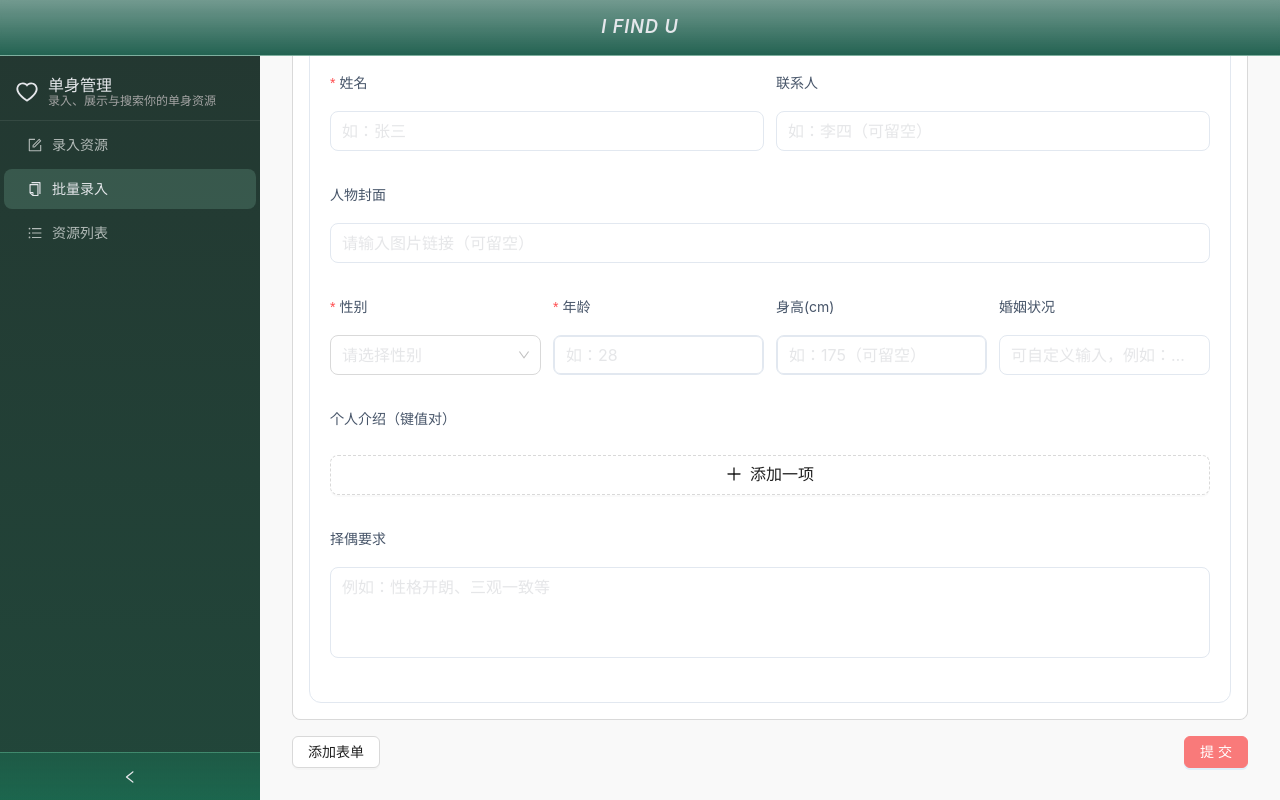
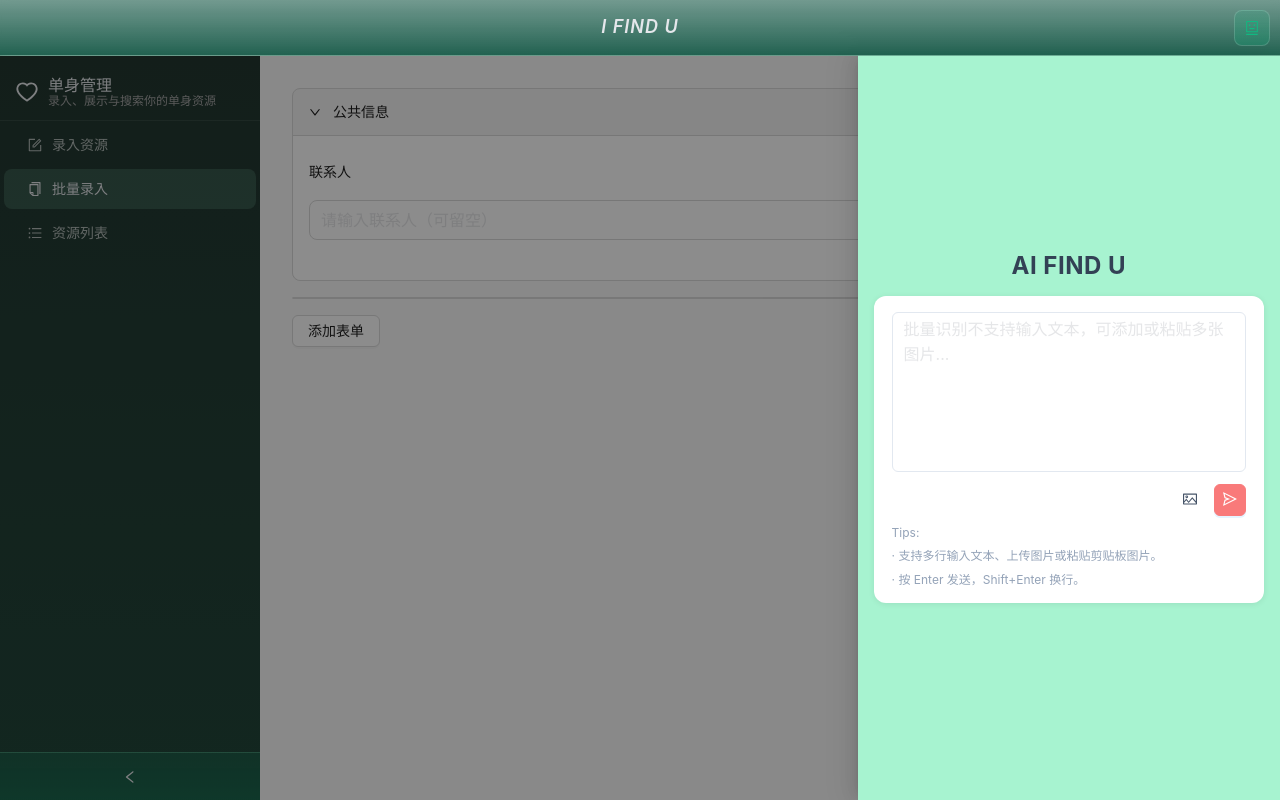
Before and after one commit to mamamiyear/if.u.clients.web, a React (Vite) app: page /batch-register in a window 1280 px wide. Both pictures are taken after a click on the button "打开/收起输入". Built offline with nearby package versions, Linux system fonts and the light colour scheme.

Commit message:
feat: support batch recognize images for batch register

```diff
--- a/src/components/BatchRegister.tsx
+++ b/src/components/BatchRegister.tsx
@@ -2,16 +2,19 @@ import React from 'react'
 import { Layout, Collapse, Form, Input, Button, Space, message, Spin } from 'antd'
 import type { FormInstance } from 'antd'
 import PeopleForm from './PeopleForm.tsx'
+import InputDrawer from './InputDrawer.tsx'
 import { createPeoplesBatch, type People } from '../apis'
 
 const { Panel } = Collapse as any
 const { Content } = Layout
 
-type FormItem = { id: string }
+type FormItem = { id: string; initialData?: any }
 
-const BatchRegister: React.FC = () => {
+type Props = { inputOpen?: boolean; onCloseInput?: () => void; containerEl?: HTMLElement | null }
+
+const BatchRegister: React.FC<Props> = ({ inputOpen = false, onCloseInput, containerEl }) => {
   const [commonForm] = Form.useForm()
-  const [items, setItems] = React.useState<FormItem[]>([{ id: `${Date.now()}-${Math.random()}` }])
+  const [items, setItems] = React.useState<FormItem[]>([])
   const instancesRef = React.useRef<Record<string, FormInstance>>({})
   const [loading, setLoading] = React.useState(false)
 
@@ -38,6 +41,12 @@ const BatchRegister: React.FC = () => {
       match_requirement: values.match_requirement || undefined,
       cover: values.cover || undefined,
     }
+  }
+
+  const handleInputResult = (list: any) => {
+    const arr = Array.isArray(list) ? list : [list]
+    const next: FormItem[] = arr.map((data: any) => ({ id: `${Date.now()}-${Math.random()}`, initialData: data }))
+    setItems((prev) => [...prev, ...next])
   }
 
   const handleSubmit = async () => {
@@ -89,7 +98,7 @@ const BatchRegister: React.FC = () => {
     <Content className="main-content">
       <div className="content-body">
         <Collapse defaultActiveKey={["common"]}>
-          <Panel header="公共属性" key="common">
+          <Panel header="公共信息" key="common">
             <Form form={commonForm} layout="vertical" size="large">
               <Form.Item name="contact" label="联系人">
                 <Input placeholder="请输入联系人（可留空）" />
@@ -113,6 +122,7 @@ const BatchRegister: React.FC = () => {
             >
               <PeopleForm
                 hideSubmitButton
+                initialData={item.initialData}
                 onFormReady={(f) => (instancesRef.current[item.id] = f)}
               />
             </Panel>
@@ -136,6 +146,15 @@ const BatchRegister: React.FC = () => {
           </div>
         )}
       </div>
+      {/* 批量页右侧输入抽屉，挂载到标题栏下方容器 */}
+      <InputDrawer
+        open={inputOpen || false}
+        onClose={onCloseInput || (() => {})}
+        onResult={handleInputResult}
+        containerEl={containerEl}
+        showUpload
+        mode={'batch-image'}
+      />
     </Content>
   )
 }
--- a/src/components/HintText.tsx
+++ b/src/components/HintText.tsx
@@ -5,9 +5,15 @@ type Props = { showUpload?: boolean };
 
 const HintText: React.FC<Props> = ({ showUpload = true }) => {
   const text = showUpload
-    ? '提示：支持输入多行文本、上传图片或粘贴剪贴板图片。按 Enter 发送，Shift+Enter 换行。'
-    : '提示：支持输入多行文本。按 Enter 发送，Shift+Enter 换行。';
-  return <div className="hint-text">{text}</div>;
+    ? ' · 支持多行输入文本、上传图片或粘贴剪贴板图片。'
+    : ' · 支持输入多行文本。';
+  return (
+    <div>
+      <div className="hint-text">Tips:</div>
+      <div className="hint-text">{text}</div>
+      <div className="hint-text"> · 按 Enter 发送，Shift+Enter 换行。</div>
+    </div>
+  );
 };
 
 export default HintText;
--- a/src/components/InputDrawer.tsx
+++ b/src/components/InputDrawer.tsx
@@ -10,7 +10,7 @@ type Props = {
   onResult?: (data: any) => void;
   containerEl?: HTMLElement | null; // 抽屉挂载容器（用于放在标题栏下方）
   showUpload?: boolean; // 透传到输入面板，控制图片上传按钮
-  mode?: 'input' | 'search'; // 透传到输入面板，控制工作模式
+  mode?: 'input' | 'search' | 'batch-image'; // 透传到输入面板，控制工作模式
 };
 
 const InputDrawer: React.FC<Props> = ({ open, onClose, onResult, containerEl, showUpload = true, mode = 'input' }) => {
--- a/src/components/InputPanel.css
+++ b/src/components/InputPanel.css
@@ -46,11 +46,8 @@
 
 /* 左侧文件标签样式，保持短名及紧凑展示 */
 .selected-image-tag {
-  max-width: 60%;
-  overflow: hidden;
-  text-overflow: ellipsis;
+  max-width: none;
+  overflow: visible;
   white-space: nowrap;
-  margin-right: auto; /* 保持标签在左侧，按钮在右侧 */
+  margin-right: 0;
 }
-
-/* 移除右侧容器样式，按钮直接在 input-actions 中对齐 */
--- a/src/components/InputPanel.tsx
+++ b/src/components/InputPanel.tsx
@@ -9,27 +9,16 @@ const { TextArea } = Input;
 interface InputPanelProps {
   onResult?: (data: any) => void;
   showUpload?: boolean; // 是否显示图片上传按钮，默认显示
-  mode?: 'input' | 'search'; // 输入面板工作模式，默认为表单填写（input）
+  mode?: 'input' | 'search' | 'batch-image'; // 输入面板工作模式，新增批量图片模式
 }
 
 const InputPanel: React.FC<InputPanelProps> = ({ onResult, showUpload = true, mode = 'input' }) => {
   const [value, setValue] = React.useState('');
   const [fileList, setFileList] = React.useState<any[]>([]);
   const [loading, setLoading] = React.useState(false);
-  const [savedText, setSavedText] = React.useState<string>('');
+  // 批量模式不保留文本内容
 
-  // 统一显示短文件名：image.{ext}
-  const getImageExt = (file: any): string => {
-    const type = file?.type || '';
-    if (typeof type === 'string' && type.startsWith('image/')) {
-      const sub = type.split('/')[1] || 'png';
-      return sub.toLowerCase();
-    }
-    const name = file?.name || '';
-    const dot = name.lastIndexOf('.');
-    const ext = dot >= 0 ? name.slice(dot + 1) : '';
-    return (ext || 'png').toLowerCase();
-  };
+  // 不需要扩展名重命名，展示 image-序号
 
   const send = async () => {
     const trimmed = value.trim();
@@ -66,6 +55,40 @@ const InputPanel: React.FC<InputPanelProps> = ({ onResult, showUpload = true, mo
       return;
     }
 
+    // 批量图片模式：循环调用图片识别 API
+    if (mode === 'batch-image') {
+      if (!hasImage) {
+        message.info('请添加至少一张图片');
+        return;
+      }
+      setLoading(true);
+      try {
+        const results: any[] = [];
+        for (let i = 0; i < fileList.length; i++) {
+          const f = fileList[i].originFileObj || fileList[i];
+          if (!f) continue;
+          const resp = await postInputImage(f);
+          if (resp && resp.error_code === 0 && resp.data) {
+            results.push(resp.data);
+          }
+        }
+        if (results.length > 0) {
+          message.success(`已识别 ${results.length} 张图片`);
+          onResult?.(results);
+        } else {
+          message.error('识别失败，请检查图片后重试');
+        }
+        setValue('');
+        setFileList([]);
+      } catch (error) {
+        console.error('批量识别失败:', error);
+        message.error('网络错误，请稍后重试');
+      } finally {
+        setLoading(false);
+      }
+      return;
+    }
+
     setLoading(true);
     try {
       let response;
@@ -96,7 +119,6 @@ const InputPanel: React.FC<InputPanelProps> = ({ onResult, showUpload = true, mo
         // 清空输入
         setValue('');
         setFileList([]);
-        setSavedText('');
       } else {
         message.error(response.error_info || '处理失败，请重试');
       }
@@ -129,39 +151,55 @@ const InputPanel: React.FC<InputPanelProps> = ({ onResult, showUpload = true, mo
     const items = e.clipboardData?.items;
     if (!items || items.length === 0) return;
 
-    let pastedImage: File | null = null;
+    if (mode === 'batch-image') {
+      const newEntries: any[] = [];
       for (let i = 0; i < items.length; i++) {
         const item = items[i];
         if (item.kind === 'file') {
           const file = item.getAsFile();
           if (file && file.type.startsWith('image/')) {
-          pastedImage = file;
-          break; // 只取第一张
+            const entry = {
+              uid: `${Date.now()}-${Math.random()}`,
+              name: 'image',
+              status: 'done',
+              originFileObj: file,
+            } as any;
+            newEntries.push(entry);
           }
         }
       }
-
-    if (pastedImage) {
-      // 避免图片内容以文本方式粘贴进输入框
+      if (newEntries.length > 0) {
         e.preventDefault();
-
-      const ext = getImageExt(pastedImage);
-      const name = `image.${ext}`;
-
-      const entry = {
+        setValue('');
+        setFileList([...fileList, ...newEntries]);
+        message.success(`已添加 ${newEntries.length} 张剪贴板图片`);
+      }
+    } else {
+      // 单图模式：仅添加第一张并替换已有
+      let firstImage: File | null = null;
+      for (let i = 0; i < items.length; i++) {
+        const item = items[i];
+        if (item.kind === 'file') {
+          const file = item.getAsFile();
+          if (file && file.type.startsWith('image/')) {
+            firstImage = file;
+            break;
+          }
+        }
+      }
+      if (firstImage) {
+        e.preventDefault();
+        setValue('');
+        setFileList([
+          {
             uid: `${Date.now()}-${Math.random()}`,
-        name,
+            name: 'image',
             status: 'done',
-        originFileObj: pastedImage,
-      } as any;
-
-      // 仅保留一张：新图直接替换旧图
-      if (fileList.length === 0) {
-        setSavedText(value);
+            originFileObj: firstImage,
+          } as any,
+        ]);
+        message.success('已添加剪贴板图片');
       }
-      setValue('');
-      setFileList([entry]);
-      message.success('已添加剪贴板图片');
     }
   };
 
@@ -178,9 +216,17 @@ const InputPanel: React.FC<InputPanelProps> = ({ onResult, showUpload = true, mo
         })()}
         <TextArea
           value={value}
-          onChange={(e) => setValue(e.target.value)}
+          onChange={(e) => {
+            if (mode === 'batch-image') {
+              setValue('');
+              return;
+            }
+            setValue(e.target.value);
+          }}
           placeholder={
-            showUpload && fileList.length > 0
+            mode === 'batch-image'
+              ? '批量识别不支持输入文本，可添加或粘贴多张图片...'
+              : showUpload && fileList.length > 0
                 ? '不可在添加图片时输入信息...'
                 : (showUpload ? '请输入个人信息描述，或上传图片…' : '请输入个人信息描述…')
           }
@@ -188,50 +234,77 @@ const InputPanel: React.FC<InputPanelProps> = ({ onResult, showUpload = true, mo
           style={{ fontSize: 16 }}
           onKeyDown={onKeyDown}
           onPaste={onPaste}
-          disabled={loading || (showUpload && fileList.length > 0)}
+          disabled={loading || (mode !== 'batch-image' && showUpload && fileList.length > 0)}
         />
       </Spin>
       <div className="input-actions">
         {/* 左侧文件标签显示 */}
         {showUpload && fileList.length > 0 && (
+          mode === 'batch-image' ? (
+            <div style={{ display: 'flex', flexWrap: 'wrap', gap: 8 }}>
+              {fileList.map((f, idx) => (
+                <Tag
+                  key={f.uid || idx}
+                  className="selected-image-tag"
+                  color="processing"
+                  closable
+                  onClose={() => {
+                    const next = fileList.filter((x) => x !== f)
+                    setFileList(next)
+                  }}
+                  bordered={false}
+                >
+                  {`image-${idx + 1}`}
+                </Tag>
+              ))}
+            </div>
+          ) : (
             <Tag
               className="selected-image-tag"
               color="processing"
               closable
-            onClose={() => { setFileList([]); setValue(savedText); setSavedText(''); }}
+              onClose={() => { setFileList([]) }}
               bordered={false}
             >
-            {`image.${new Date().getSeconds()}.${getImageExt(fileList[0]?.originFileObj || fileList[0])}`}
+              {'image'}
             </Tag>
+          )
         )}
         {showUpload && (
           <Upload
             accept="image/*"
-            multiple={false}
+            multiple={mode === 'batch-image'}
             beforeUpload={() => false}
             fileList={fileList}
-            onChange={({ file, fileList: nextFileList }) => {
-              // 只保留最新一个，并重命名为 image.{ext}
+            onChange={({ fileList: nextFileList }) => {
+              if (mode === 'batch-image') {
+                const normalized = nextFileList.map((entry: any) => {
+                  const raw = entry.originFileObj || entry;
+                  return { ...entry, name: 'image', originFileObj: raw };
+                });
+                setValue('');
+                setFileList(normalized);
+              } else {
                 if (nextFileList.length === 0) {
                   setFileList([]);
                   return;
                 }
-              const latest = nextFileList[nextFileList.length - 1] as any;
-              const raw = latest.originFileObj || file; // UploadFile 或原始 File
-              const ext = getImageExt(raw);
-              const renamed = { ...latest, name: `image.${ext}` };
-              if (fileList.length === 0) {
-                setSavedText(value);
-              }
+                // 仅添加第一张
+                const first = nextFileList[0] as any;
+                const raw = first.originFileObj || first;
+                const renamed = { ...first, name: 'image', originFileObj: raw };
                 setValue('');
                 setFileList([renamed]);
+              }
             }}
-            onRemove={() => { setFileList([]); setValue(savedText); setSavedText(''); return true; }}
-            maxCount={1}
+            onRemove={(file) => {
+              setFileList((prev) => prev.filter((x) => x.uid !== (file as any).uid));
+              return true;
+            }}
             showUploadList={false}
-            disabled={loading}
+            disabled={loading || (mode !== 'batch-image' && fileList.length >= 1)}
           >
-            <Button type="text" icon={<PictureOutlined />} disabled={loading} />
+            <Button type="text" icon={<PictureOutlined />} disabled={loading || (mode !== 'batch-image' && fileList.length >= 1)} />
           </Upload>
         )}
         <Button
--- a/src/components/LayoutWrapper.tsx
+++ b/src/components/LayoutWrapper.tsx
@@ -16,6 +16,7 @@ const LayoutWrapper: React.FC = () => {
   const [inputOpen, setInputOpen] = React.useState(false);
   const isHome = location.pathname === '/';
   const isList = location.pathname === '/resources';
+  const isBatch = location.pathname === '/batch-register';
   const layoutShellRef = React.useRef<HTMLDivElement>(null);
 
   const pathToKey = (path: string) => {
@@ -60,8 +61,8 @@ const LayoutWrapper: React.FC = () => {
       {/* 顶部标题栏，位于左侧菜单栏之上 */}
       <TopBar
         onToggleMenu={() => {setInputOpen(false); setMobileMenuOpen((v) => !v);}}
-        onToggleInput={() => {if (isHome || isList) {setMobileMenuOpen(false); setInputOpen((v) => !v);}}}
-        showInput={isHome || isList}
+        onToggleInput={() => {if (isHome || isList || isBatch) {setMobileMenuOpen(false); setInputOpen((v) => !v);}}}
+        showInput={isHome || isList || isBatch}
       />
       {/* 下方为主布局：左侧菜单 + 右侧内容 */}
       <Layout ref={layoutShellRef as any} className="layout-shell">
@@ -85,7 +86,13 @@ const LayoutWrapper: React.FC = () => {
             />
             <Route
               path="/batch-register"
-              element={<BatchRegister />}
+              element={
+                <BatchRegister
+                  inputOpen={inputOpen}
+                  onCloseInput={() => setInputOpen(false)}
+                  containerEl={layoutShellRef.current}
+                />
+              }
             />
             <Route
               path="/resources"
--- a/src/components/MainContent.tsx
+++ b/src/components/MainContent.tsx
@@ -21,7 +21,7 @@ const MainContent: React.FC<Props> = ({ inputOpen = false, onCloseInput, contain
           ✨ 有新资源了吗?
         </Typography.Title>
         <Typography.Paragraph style={{ color: 'var(--muted)', marginBottom: 0 }}>
-          点击右上角可以直接输入个人信息描述或上传图片，我将自动整理TA的信息
+          点击右上角可以直接输入描述或上传图片
         </Typography.Paragraph>
 
         <PeopleForm initialData={formData} />
```
Lines whose indentation alone changed are shown as unchanged.
